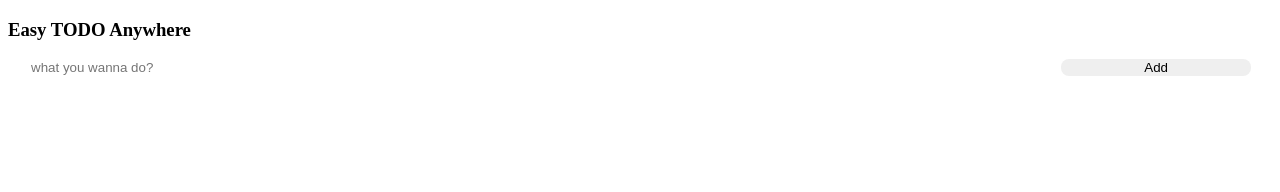
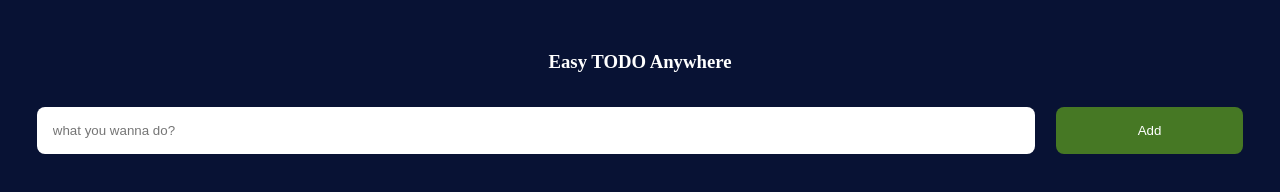
Before and after one commit to caleb173/SimpleTodoApp, a plain HTML site: page index.html in a window 1280 px wide. Drawn offline with Linux system fonts and the light colour scheme.

Commit message:
update to index
Included more utility class to index

```diff
--- a/index.html
+++ b/index.html
@@ -9,15 +9,16 @@
   <title>simple todo app</title>
 </head>
 
-<body>
-  <div class="container">
-    <h3>Easy TODO anywhere</h3>
-    <ol id=listParent>
+<body class='main full no-space'>
+  <div class="pad large">
+    <h3 class='pad large center white'>Easy TODO anywhere</h3>
+    <ol id=listParent class=full>
     </ol>
     <div class=flex>
-      <input id=input placeholder="what you wanna do?">
-      <input type=button class=add value="Add" onclick=addTodo()>
+      <input id=input placeholder="what you wanna do?" class='pad large'>
+      <input type=button class='add sub white' value="Add" onclick=addTodo()>
     </div>
+<span id=error class='pad center'><span/>
   </div>
   <script src="todo.js"></script>
 </body>
```
